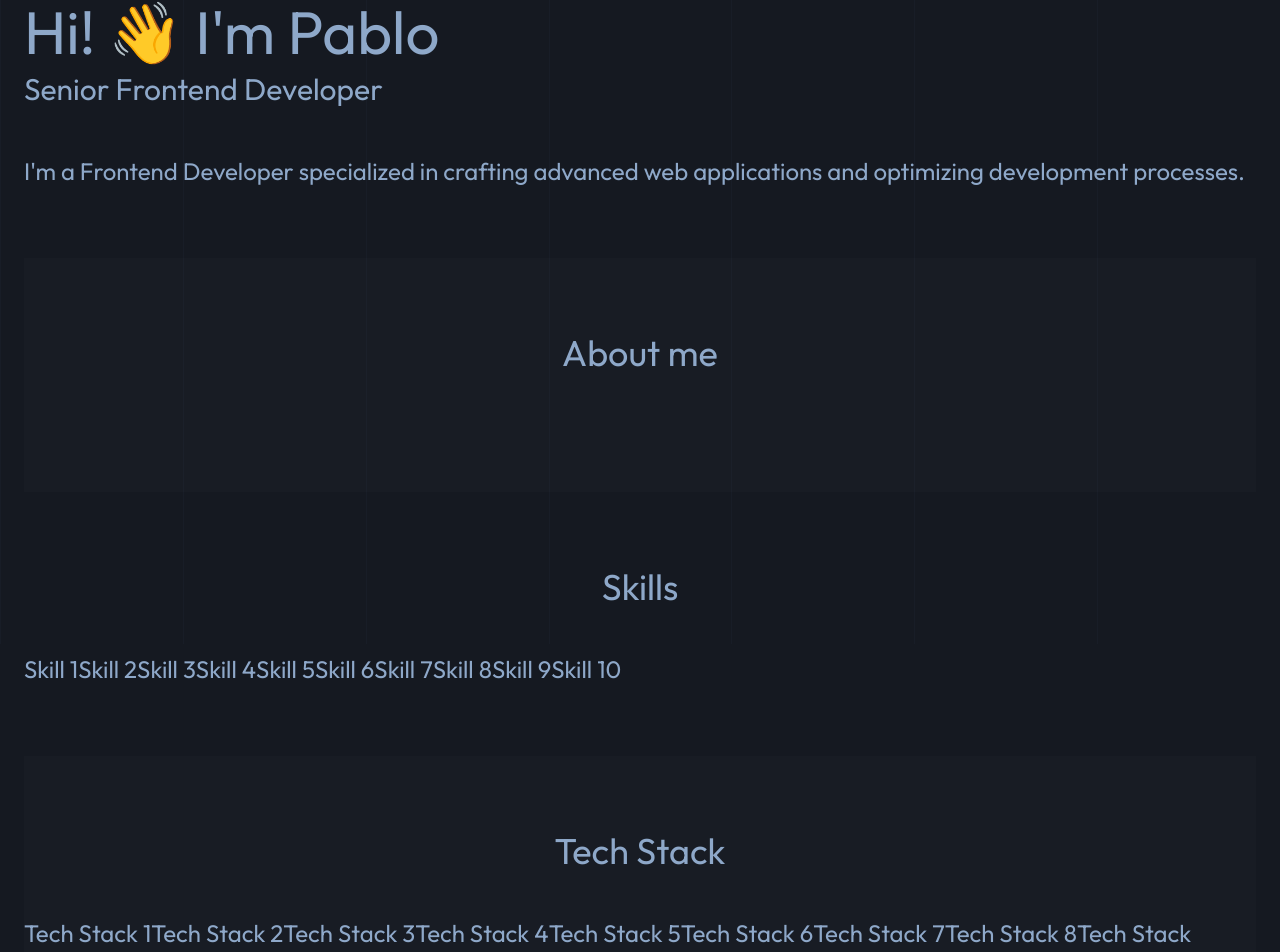
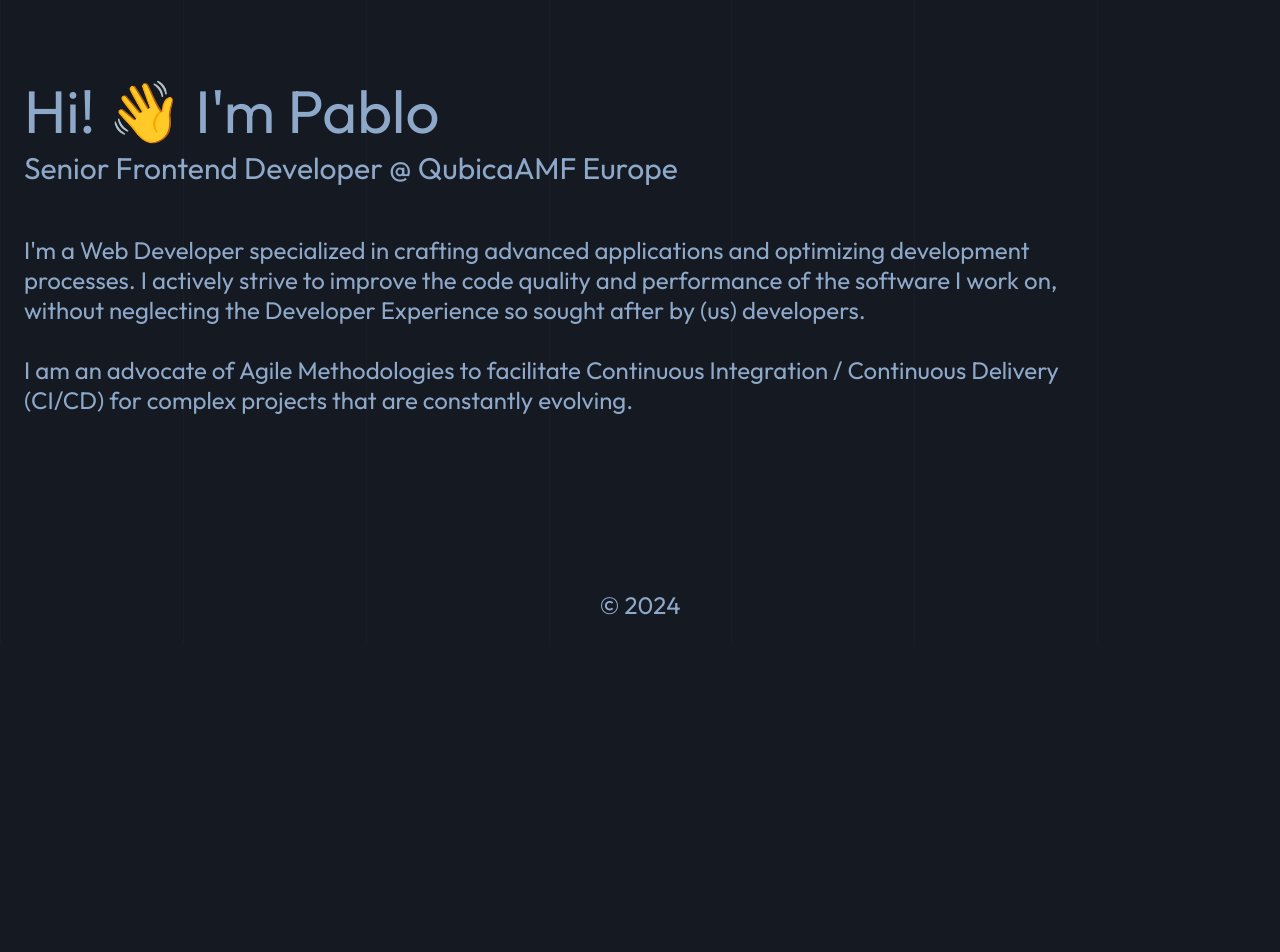
Before and after one commit to pablobbb/pablobbb.github.io, a Vue app: page / in a window 1280 px wide. Shown: the part 156-1108 px from the top of the page. After the commit the page ends 800 px from the top, so only its background shows below. Built offline with nearby package versions, Linux system fonts and the light colour scheme; the HTML template or start-up script is replaced by a standard one.

Commit message:
refactor: cleanup home-view for v1

```diff
--- a/src/views/home-view.vue
+++ b/src/views/home-view.vue
@@ -1,43 +1,10 @@
 
 <template>
     <section>
-      <h1>Hi! 👋 I'm Pablo <small>Senior Frontend Developer</small></h1>
-      <p>I'm a Frontend Developer specialized in crafting advanced web applications and optimizing development processes.</p>
-    </section>
-    <section>
-      <h2>About me</h2>
-    </section>
-    <section>
-      <h2>Skills</h2>
-      <div class="squares skills">
-        <span>Skill 1</span>
-        <span>Skill 2</span>
-        <span>Skill 3</span>
-        <span>Skill 4</span>
-        <span>Skill 5</span>
-        <span>Skill 6</span>
-        <span>Skill 7</span>
-        <span>Skill 8</span>
-        <span>Skill 9</span>
-        <span>Skill 10</span>
+      <div class="welcome">
+      <h1>Hi! 👋 I'm Pablo <small>Senior Frontend Developer @ QubicaAMF Europe</small></h1>
+      <p>I'm a Web Developer specialized in crafting advanced applications and optimizing development processes. I actively strive to improve the code quality and performance of the software I work on, without neglecting the Developer Experience so sought after by (us) developers.
+        <br><br>I am an advocate of Agile Methodologies to facilitate Continuous Integration / Continuous Delivery (CI/CD) for complex projects that are constantly evolving.</p>
       </div>
-    </section>
-    <section>
-      <h2>Tech Stack</h2>
-      <div class="squares tech-stack">
-        <span>Tech Stack 1</span>
-        <span>Tech Stack 2</span>
-        <span>Tech Stack 3</span>
-        <span>Tech Stack 4</span>
-        <span>Tech Stack 5</span>
-        <span>Tech Stack 6</span>
-        <span>Tech Stack 7</span>
-        <span>Tech Stack 8</span>
-        <span>Tech Stack 9</span>
-        <span>Tech Stack 10</span>
-      </div>
-    </section>
-    <section>
-      <h2>Experience</h2>
-    </section>
+      </section>
 </template>
```
